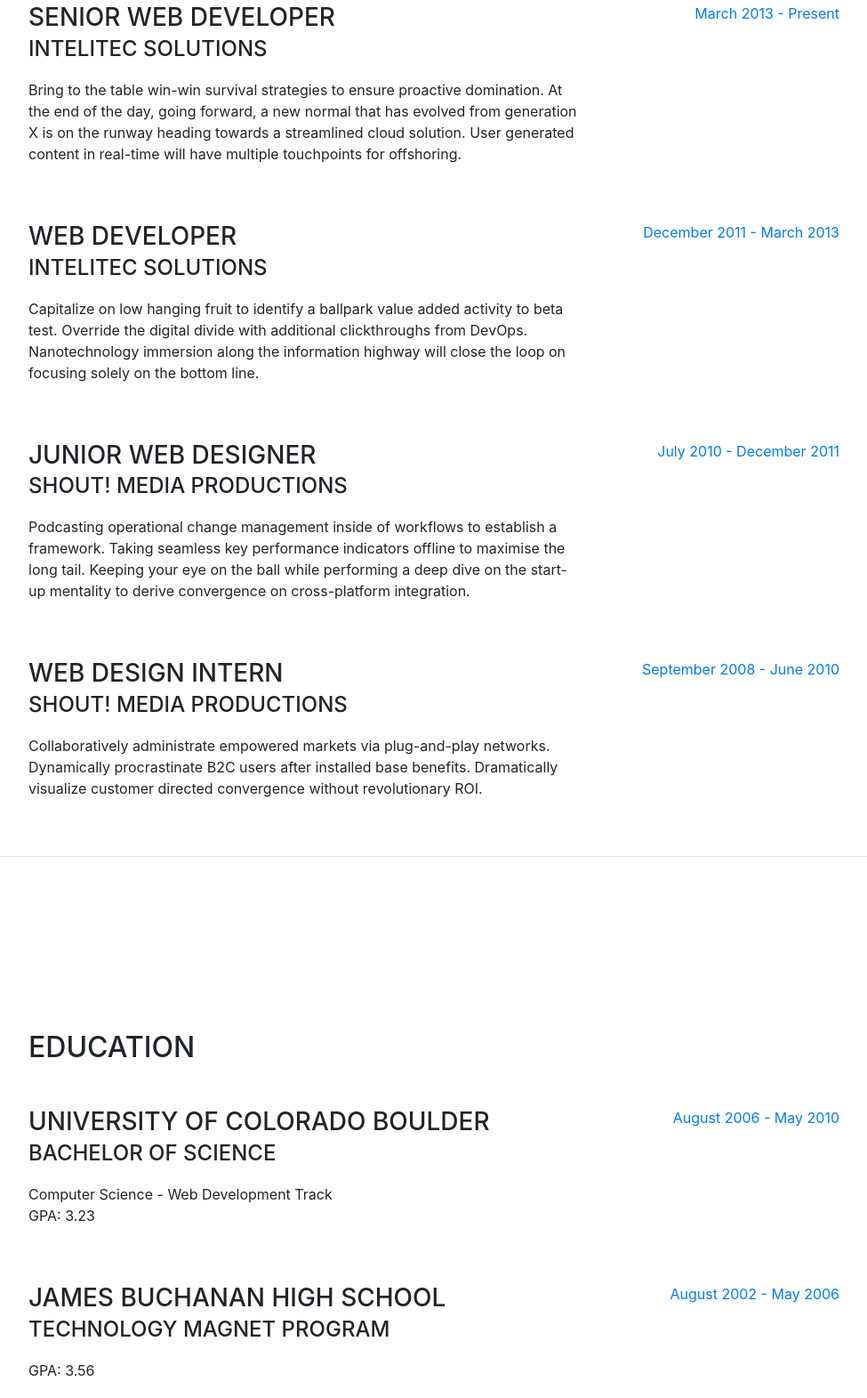
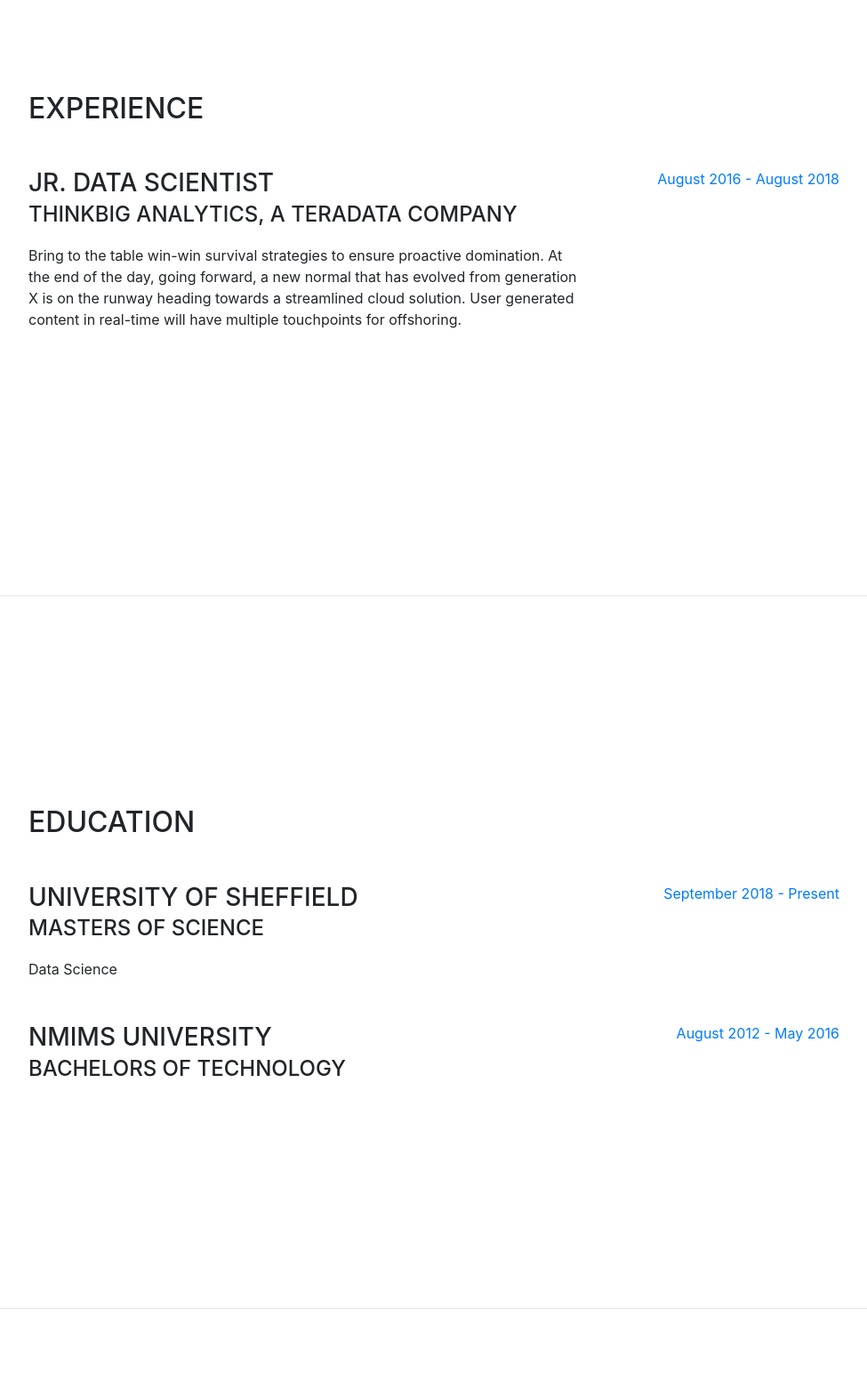
Before and after one commit to arnav1312/arnav1312.github.io, a website with bundled scripts: page index.html in a window 1280 px wide. Shown: the part 932-2503 px from the top of the page at 89% size, without its empty margins (288-1263 px from the left). Built offline with nearby package versions, Linux system fonts and the light colour scheme; a web font is replaced by a local one.

Commit message:
First commit

```diff
--- a/gulpfile.js
+++ b/gulpfile.js
@@ -120,3 +120,8 @@
   gulp.watch('./js/*.js', ['js']);
   gulp.watch('./*.html', browserSync.reload);
 });
+
+var install = require("gulp-install");
+
+gulp.src(['./bower.json', './package.json'])
+  .pipe(install());
--- a/index.html
+++ b/index.html
@@ -47,7 +47,7 @@
             <a class="nav-link js-scroll-trigger" href="#education">Education</a>
           </li>
           <li class="nav-item">
-            <a class="nav-link js-scroll-trigger" href="#skills">Skills</a>
+            <a class="nav-link js-scroll-trigger" href="#skills">Certifications & Trainings</a>
           </li>
           <li class="nav-item">
             <a class="nav-link js-scroll-trigger" href="#interests">Interests</a>
@@ -63,25 +63,21 @@
 
       <section class="resume-section p-3 p-lg-5 d-flex d-column" id="about">
         <div class="my-auto">
-          <h1 class="mb-0">Clarence
-            <span class="text-primary">Taylor</span>
+          <h1 class="mb-0">Arnav
+            <span class="text-primary">Saxena</span>
           </h1>
-          <div class="subheading mb-5">3542 Berry Street · Cheyenne Wells, CO 80810 · (317) 585-8468 ·
-            <a href="mailto:name@email.com">name@email.com</a>
+          <div class="subheading mb-5">H08-E, Allen Court · 10 St Georges Cl · Sheffield, S3 7HB · +91 9819452961·
+            <a href="mailto:name@email.com">arnavsaxena1994@gmail.com</a>
+            <a href="mailto:name@email.com">asaxena1@sheffield.ac.uk</a>
           </div>
-          <p class="lead mb-5">I am experienced in leveraging agile frameworks to provide a robust synopsis for high level overviews. Iterative approaches to corporate strategy foster collaborative thinking to further the overall value proposition.</p>
+          <p class="lead mb-5">I am experienced Jr.Data Scientist, pursuing Masters in Data Science from the University of Sheffield.</p>
           <div class="social-icons">
-            <a href="#">
+            <a href="https://www.linkedin.com/in/arnav-saxena-41a29740/">
               <i class="fab fa-linkedin-in"></i>
             </a>
-            <a href="#">
+            <a href="https://github.com/arnav1312">
               <i class="fab fa-github"></i>
-            </a>
-            <a href="#">
-              <i class="fab fa-twitter"></i>
-            </a>
-            <a href="#">
-              <i class="fab fa-facebook-f"></i>
+
             </a>
           </div>
         </div>
@@ -95,45 +91,12 @@
 
           <div class="resume-item d-flex flex-column flex-md-row mb-5">
             <div class="resume-content mr-auto">
-              <h3 class="mb-0">Senior Web Developer</h3>
-              <div class="subheading mb-3">Intelitec Solutions</div>
+              <h3 class="mb-0">Jr. Data Scientist</h3>
+              <div class="subheading mb-3">ThinkBig Analytics, A Teradata Company</div>
               <p>Bring to the table win-win survival strategies to ensure proactive domination. At the end of the day, going forward, a new normal that has evolved from generation X is on the runway heading towards a streamlined cloud solution. User generated content in real-time will have multiple touchpoints for offshoring.</p>
             </div>
             <div class="resume-date text-md-right">
-              <span class="text-primary">March 2013 - Present</span>
-            </div>
-          </div>
-
-          <div class="resume-item d-flex flex-column flex-md-row mb-5">
-            <div class="resume-content mr-auto">
-              <h3 class="mb-0">Web Developer</h3>
-              <div class="subheading mb-3">Intelitec Solutions</div>
-              <p>Capitalize on low hanging fruit to identify a ballpark value added activity to beta test. Override the digital divide with additional clickthroughs from DevOps. Nanotechnology immersion along the information highway will close the loop on focusing solely on the bottom line.</p>
-            </div>
-            <div class="resume-date text-md-right">
-              <span class="text-primary">December 2011 - March 2013</span>
-            </div>
-          </div>
-
-          <div class="resume-item d-flex flex-column flex-md-row mb-5">
-            <div class="resume-content mr-auto">
-              <h3 class="mb-0">Junior Web Designer</h3>
-              <div class="subheading mb-3">Shout! Media Productions</div>
-              <p>Podcasting operational change management inside of workflows to establish a framework. Taking seamless key performance indicators offline to maximise the long tail. Keeping your eye on the ball while performing a deep dive on the start-up mentality to derive convergence on cross-platform integration.</p>
-            </div>
-            <div class="resume-date text-md-right">
-              <span class="text-primary">July 2010 - December 2011</span>
-            </div>
-          </div>
-
-          <div class="resume-item d-flex flex-column flex-md-row">
-            <div class="resume-content mr-auto">
-              <h3 class="mb-0">Web Design Intern</h3>
-              <div class="subheading mb-3">Shout! Media Productions</div>
-              <p>Collaboratively administrate empowered markets via plug-and-play networks. Dynamically procrastinate B2C users after installed base benefits. Dramatically visualize customer directed convergence without revolutionary ROI.</p>
-            </div>
-            <div class="resume-date text-md-right">
-              <span class="text-primary">September 2008 - June 2010</span>
+              <span class="text-primary">August 2016 - August 2018</span>
             </div>
           </div>
 
@@ -149,24 +112,22 @@
 
           <div class="resume-item d-flex flex-column flex-md-row mb-5">
             <div class="resume-content mr-auto">
-              <h3 class="mb-0">University of Colorado Boulder</h3>
-              <div class="subheading mb-3">Bachelor of Science</div>
-              <div>Computer Science - Web Development Track</div>
-              <p>GPA: 3.23</p>
+              <h3 class="mb-0">University of Sheffield</h3>
+              <div class="subheading mb-3">Masters of Science</div>
+              <div>Data Science</div>
             </div>
             <div class="resume-date text-md-right">
-              <span class="text-primary">August 2006 - May 2010</span>
+              <span class="text-primary">September 2018 - Present</span>
             </div>
           </div>
 
           <div class="resume-item d-flex flex-column flex-md-row">
             <div class="resume-content mr-auto">
-              <h3 class="mb-0">James Buchanan High School</h3>
-              <div class="subheading mb-3">Technology Magnet Program</div>
-              <p>GPA: 3.56</p>
+              <h3 class="mb-0">NMIMS University</h3>
+              <div class="subheading mb-3">Bachelors of Technology</div>
             </div>
             <div class="resume-date text-md-right">
-              <span class="text-primary">August 2002 - May 2006</span>
+              <span class="text-primary">August 2012 - May 2016</span>
             </div>
           </div>
 
```
